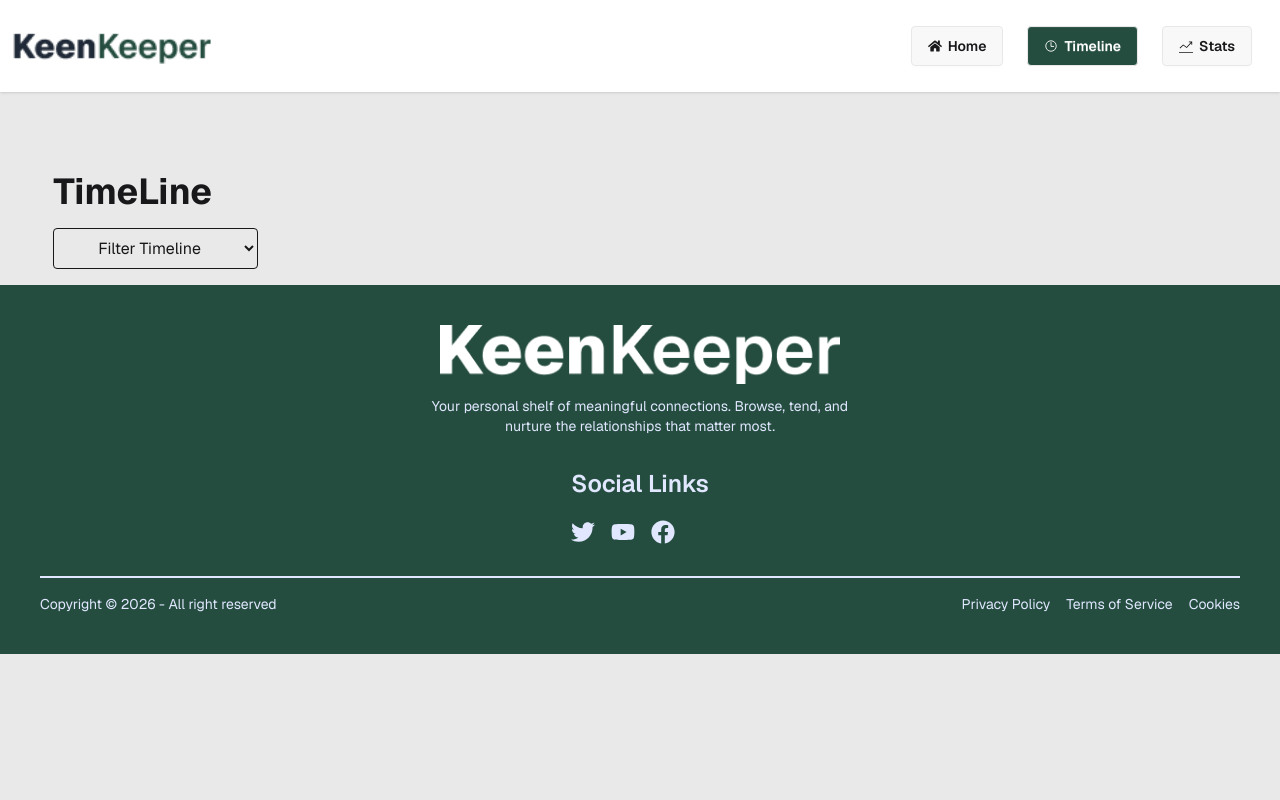
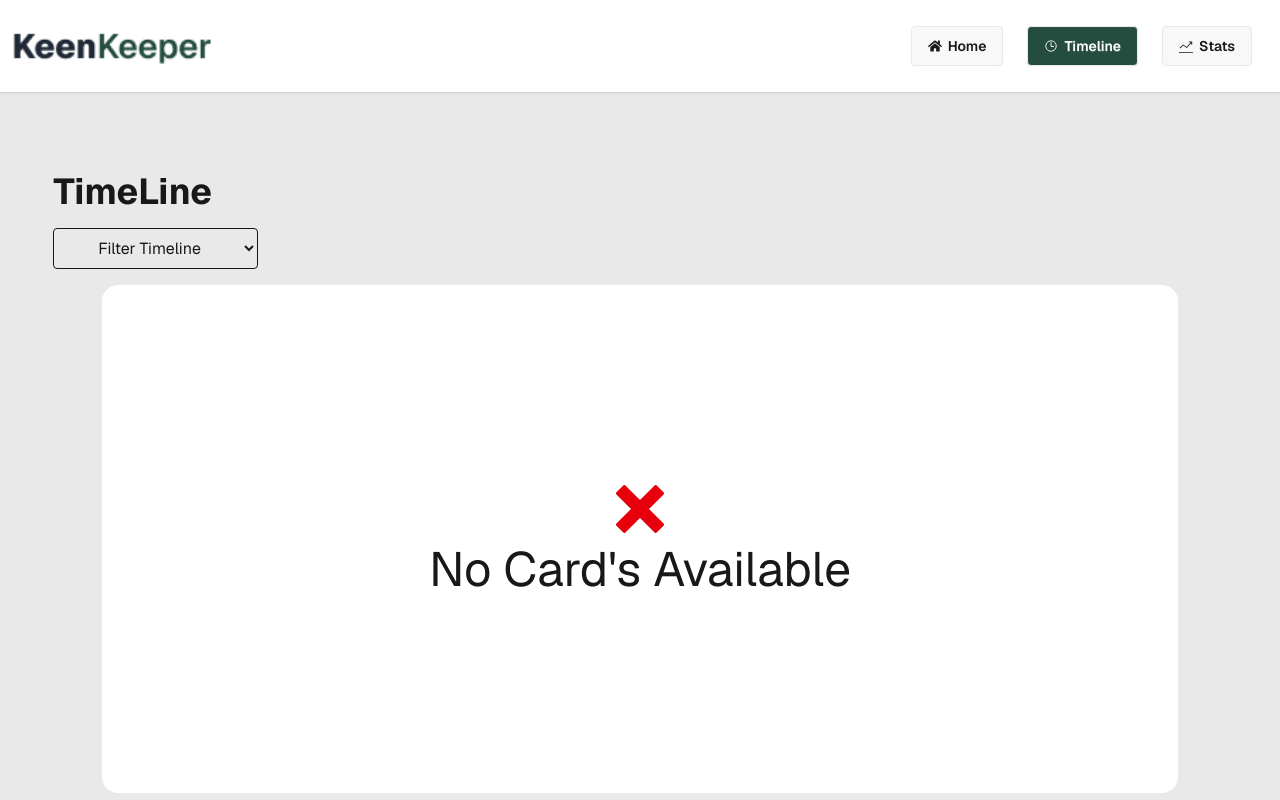
Before and after one commit to sheikhmhummadhasan/PH-Assinment-7, a Next.js app: page /timeline in a window 1280 px wide. Shown: the top 800 px of the page. Built offline with nearby package versions, Linux system fonts and the light colour scheme.

Commit message:
Makei it more pixwerl perfect

```diff
--- a/src/Compnent/DeatilCard.jsx
+++ b/src/Compnent/DeatilCard.jsx
@@ -110,6 +110,7 @@ const DeatilCard = ({ detail }) => {
                     </div>
                 </div>
             </div>
+
         </div>
     );
 };
--- a/src/app/timeline/page.jsx
+++ b/src/app/timeline/page.jsx
@@ -4,12 +4,13 @@ import Image from 'next/image';
 import React, { useContext, useState } from 'react';
 import { FaVideo } from 'react-icons/fa';
 import { FaRegMessage } from 'react-icons/fa6';
+import { ImCross } from 'react-icons/im';
 import { MdOutlineCall } from 'react-icons/md';
 
 const Timelinepage = () => {
 
     const { click, det } = useContext(AppContext);
-    // console.log(click)
+    console.log(click)
 
     const [filter, setFilter] = useState('')
     const filteredData = filter
@@ -20,6 +21,7 @@ const Timelinepage = () => {
 
     return (
         <div>
+
             <div className="mt-20 w-11/12 mx-auto">
                 <h2 className='text-4xl font-bold'>TimeLine</h2>
                 <div className="">
@@ -31,6 +33,11 @@ const Timelinepage = () => {
                         <option value="Text" className='font-semibold text-[#64748B]'>Text</option>
                         <option value="Video" className='font-semibold text-[#64748B]'>Video</option>
                     </select>
+                    {
+                        click.length === 0 ? <div className="w-11/12 py-50 flex-col mb-5 flex items-center justify-center rounded-2xl bg-[#fff] mx-auto">
+                            <ImCross className='text-5xl mb-3 text-red-600' />
+                            <h1 className="text-5xl">No Card's Available</h1>
+                        </div> :
                         <div className="">
                             {
                                 filteredData.map((e) => {
@@ -50,9 +57,11 @@ const Timelinepage = () => {
                                 })
                             }
                         </div>
+                    }
                 </div>
 
             </div>
+
         </div>
     );
 };
```
Lines whose indentation alone changed are shown as unchanged.
